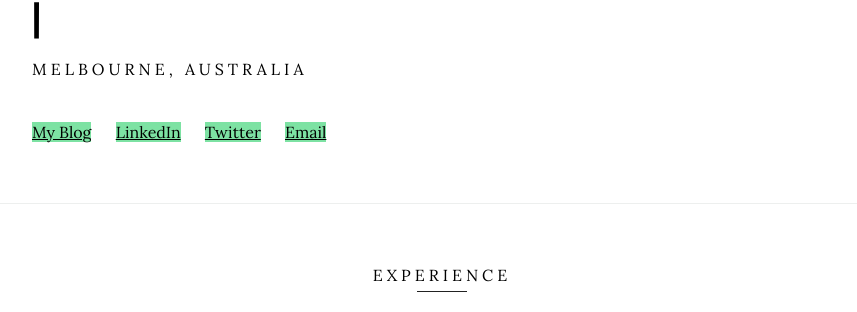
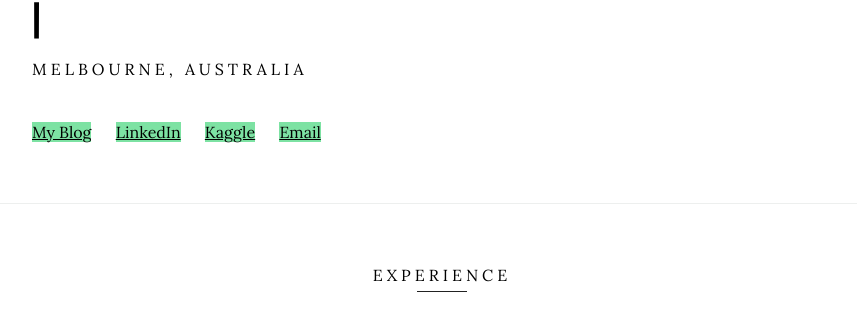
Before and after one commit to rcushen/resume, a Jekyll site: the page built from index.html, in a window 1280 px wide and 900 px high. Shown: the part 363-675 px from the top of the window, without its empty margins (198-1055 px from the left). Built offline with Jekyll 4.4.1, drawn with Linux system fonts in a browser that asks for light colours.

Commit message:
Swapped in Kaggle details for Twitter

```diff
--- a/_includes/header.html
+++ b/_includes/header.html
@@ -14,7 +14,7 @@
         <div class="social">
             {{ if site.blog_address }}<a href="{{ site.blog_address }}" target="_blank">My Blog</a>{{ endif }}
             {{ if site.linkedin_address }}<a href="https://www.linkedin.com/in/ryancushen/" target="_blank">LinkedIn</a>{{ endif }}
-            {{ if site.twitter_username }}<a href="http://twitter.com/{{ site.twitter_username }}" target="_blank">Twitter</a>{{ endif }}
+            {{ if site.twitter_username }}<a href="https://www.kaggle.com/{{ site.twitter_username }}" target="_blank">Kaggle</a>{{ endif }}
             {{ if site.email_address }}<a href="mailto:{{ site.email_address }}" target="_blank">Email</a>{{ endif }}
         </div>
         {{ endif }}
@@ -33,6 +33,5 @@ typeSpeed: 100,
 backSpeed: 20,
 loop: false
 }
-
 var typed = new Typed("#typed", options);
 </script>
```
